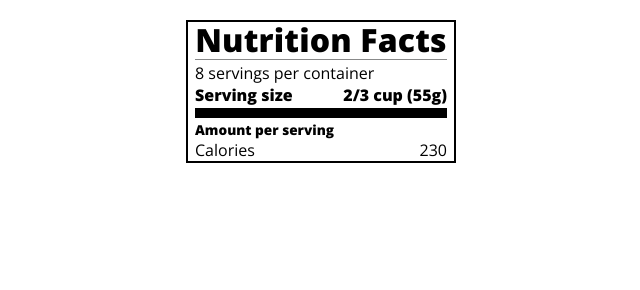
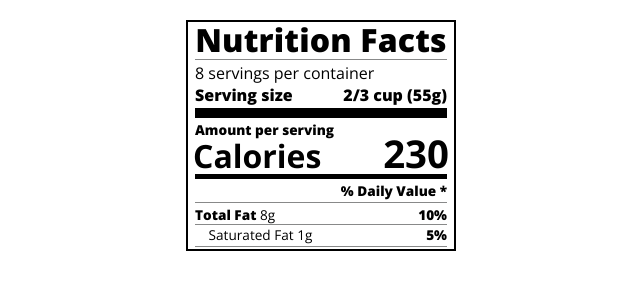
Before and after one commit to tholmes101/Nutrition-Label, a plain HTML site: page index.html in a window 1280 px wide. Shown: the whole page, without its empty margins (319-959 px from the left). Drawn offline with nearby package versions, Linux system fonts and the light colour scheme.

Commit message:
75% complete

```diff
--- a/index.html
+++ b/index.html
@@ -24,6 +24,14 @@
       </div>
       <span>230</span>
     </div>
+    <div class="divider medium"></div>
+    <div class="daily-value small-text">
+      <p class="bold right no-divider">% Daily Value *</p>
+      <div class="divider"></div>
+      <p><span><span class="bold">Total Fat</span> 8g</span> <span class="bold">10%</span></p>
+      <p class="indent no-divider">Saturated Fat 1g <span class="bold">5%</span></p>
+      <div class="divider"></div>
+    </div>
   </div>
 </body>
 </html>
--- a/styles.css
+++ b/styles.css
@@ -47,9 +47,14 @@
   border: 0;
 }
 
+.medium {
+  height: 5px;
+}
+
 .small-text {
   font-size: 0.85rem;
 }
+
 
 .calories-info {
   display: flex;
@@ -60,3 +65,27 @@
 .calories-info h2 {
   margin: 0;
 }
+
+.left-container p {
+  margin: -5px -2px;
+  font-size: 2em;
+  font-weight: 700;
+}
+
+.calories-info span {
+  margin: -7px -2px;
+  font-size: 2.4em;
+  font-weight: 700;
+}
+
+.right {
+  justify-content: flex-end;
+}
+
+.indent {
+  margin-left: 1em;
+}
+
+.daily-value p:not(.no-divider) {
+  border-bottom: 1px solid #888989;
+}
```
Lines whose indentation alone changed are shown as unchanged.
